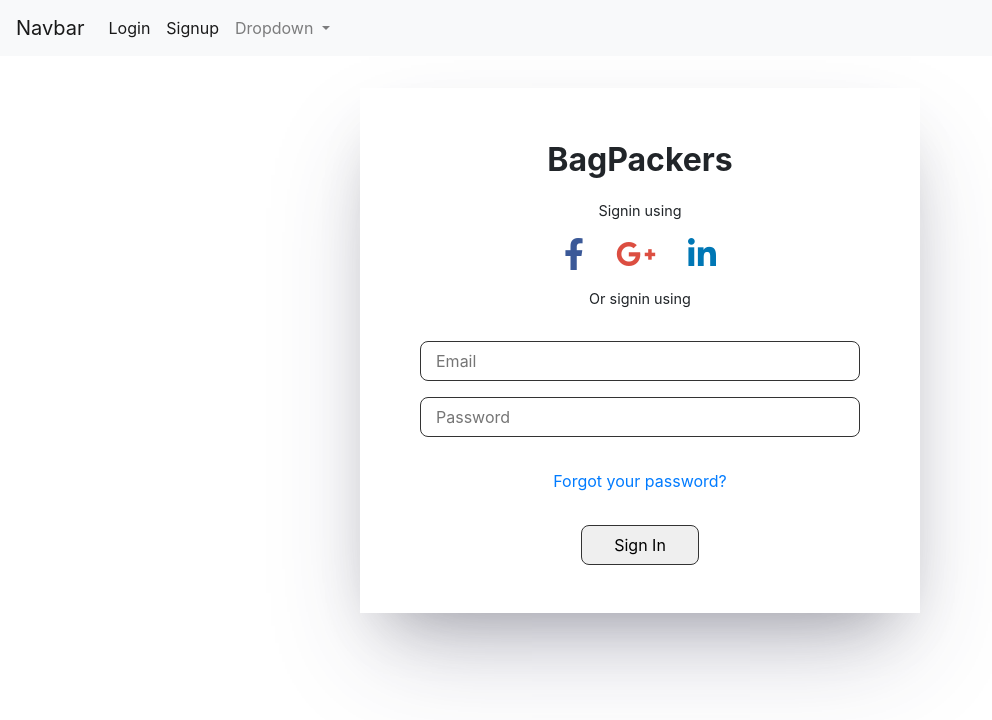
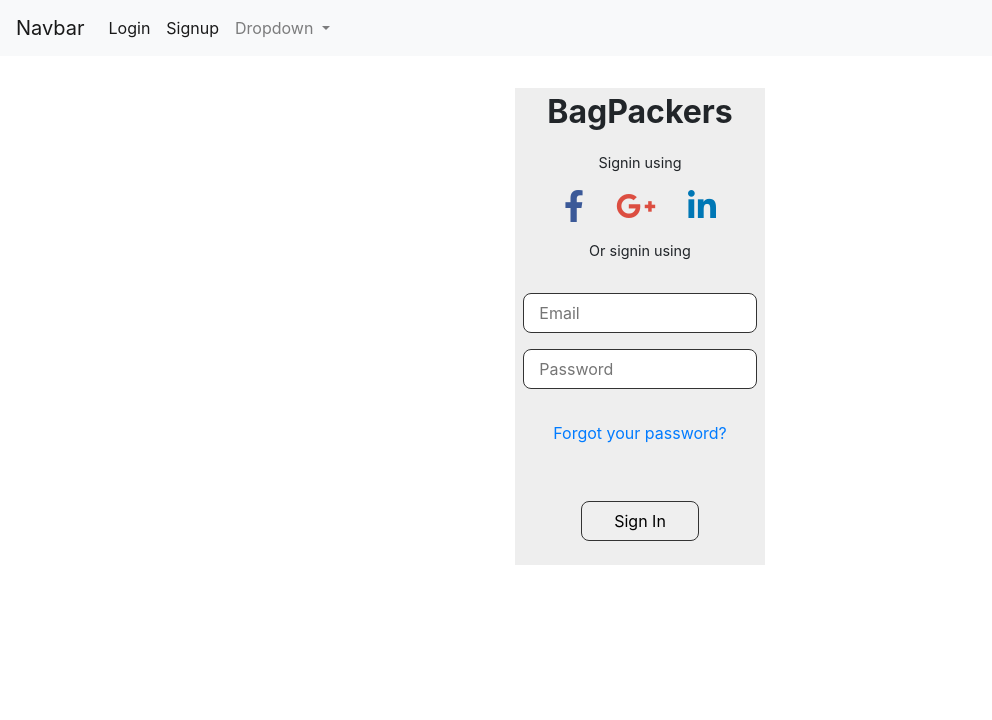
Before and after one commit to mfaraazahmed/BagPackerts, a Vue app in the folder my-app/: page /login in a window 1280 px wide. Shown: the top 720 px of the page, without its empty margins (0-992 px from the left). Built offline with nearby package versions, Linux system fonts and the light colour scheme.

Commit message:
failed attempt

```diff
--- a/my-app/src/components/LoginComponent.vue
+++ b/my-app/src/components/LoginComponent.vue
@@ -32,35 +32,8 @@ export default {
 </script>
 
 <style>
-#auth-component{
-    margin: 0 auto;
-    flex-direction: start;
-    width: 35rem;
-    height: 40rem;
-    box-shadow: rgba(50, 50, 93, 0.25) 0px 50px 100px -20px, rgba(0, 0, 0, 0.3) 0px 30px 60px -30px;
-    margin-top: 4rem;
-}
 
-#auth-component form{
-    padding: 3rem 1rem;
-    display: flex;
-    margin: 0 auto;
-}
 
-form .main-title{
-    font-size: 2rem;
-    text-transform: capitalize;
-    font-weight: 700;
-    margin: 0 auto;
-    margin-top: 0.5rem;
-    margin-block: 1rem;
-}
-
-form .subtitle{
-    font-size: 0.9rem;
-    margin: 0 auto;
-    padding: 1rem 0;
-}
 
 form .social-container{
     margin: 0 auto;
@@ -91,29 +64,7 @@ form .social-container i.google{
 form .social-container i.linkdn{
     color: #0077b5;
 }
-form .row{
-    margin-top: 1rem;
-}
 
-form .row input{
-    border: 1px solid #333;
-    border-radius: 8px;
-    height: 2.5rem;
-    margin: 0 auto;
-}
-
-form .note{
-    text-align: center;
-    margin: 2rem 0;
-}
-
-form .cta-btn{
-    border: 1px solid #333;
-    border-radius: 8px;
-    height: 2.5rem;
-    margin: 0 auto;
-    padding: 0.125rem 2rem;
-}
 
 
 </style>
--- a/my-app/src/components/SignupComponent.vue
+++ b/my-app/src/components/SignupComponent.vue
@@ -1,5 +1,5 @@
 <template>
-    <div class="container" id="auth-component">
+    <div class="container d-flex flex-md-row flex-column" id="auth-component">
         <form @submit="handleSubmit" class="d-flex flex-column">
             <div class="main-title">
                 BagPackers
@@ -32,7 +32,11 @@
             </div>
 
             <button class="cta-btn">Register</button>
-            </form>
+        </form>
+
+            <div class="img-div">
+                <img src="../assets/backtrans.png" alt="image" class="home_image">
+            </div>
     </div>
     </template>
 
@@ -76,19 +80,22 @@
 
     <style>
     #auth-component{
-        margin: 0 auto;
         flex-direction: start;
-        width: 35rem;
+        width: fit-content;
         height: fit-content;
-        box-shadow: rgba(50, 50, 93, 0.25) 0px 50px 100px -20px, rgba(0, 0, 0, 0.3) 0px 30px 60px -30px;
         margin-top: 4rem;
         margin-block: 2rem;
+        background-color: #DBD4F3;
+        padding: 0;
     }
 
     #auth-component form{
-        padding: 3rem 1rem;
         display: flex;
-        margin: 0 auto;
+        background-color: #eee;
+    }
+    .home_image{
+        height: 40rem;
+        width: 37.5rem;
     }
 
     form .main-title{
@@ -129,7 +136,7 @@
         border: 1px solid #333;
         border-radius: 8px;
         height: 2.5rem;
-        margin: 0 auto;
+        margin: 1.5rem auto;
         padding: 0.125rem 2rem;
     }
 
```
Also changed, not shown: my-app/src/assets/backtrans.png (added).
